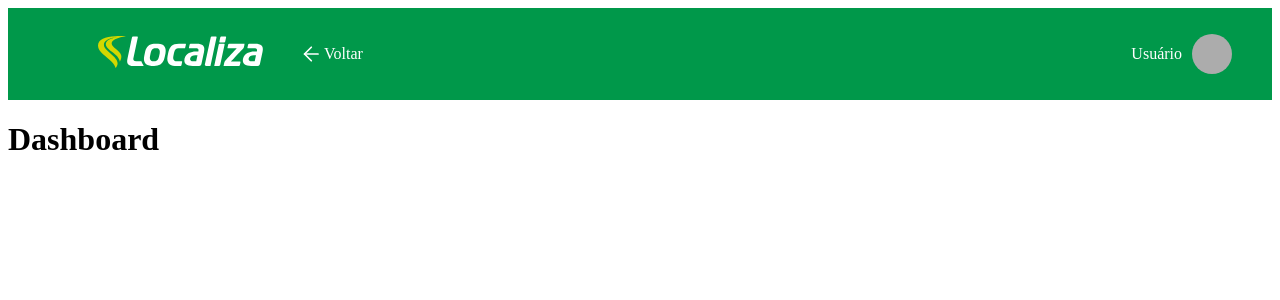
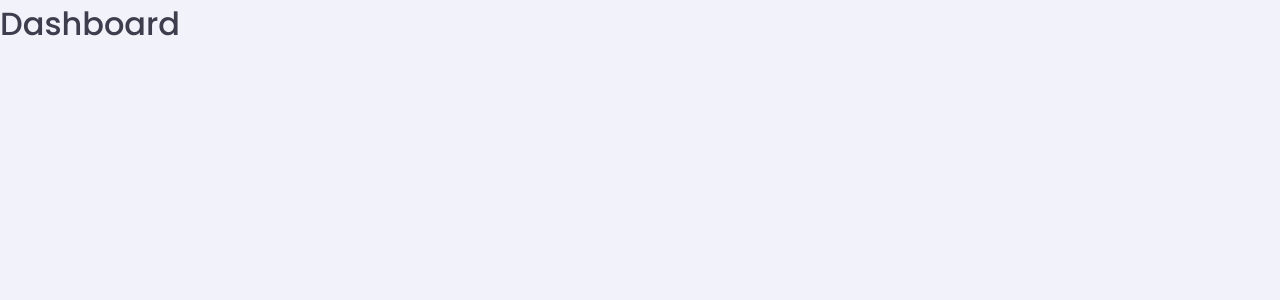
Before and after one commit to gtvilela/projeto-localiza-g5, a Next.js app: page / in a window 1280 px wide. Shown: the top 300 px of the page. Built offline with nearby package versions, Linux system fonts and the light colour scheme.

Commit message:
chore: Adicionar SVG page login

```diff
--- a/pages/index.tsx
+++ /dev/null
@@ -1,12 +0,0 @@
-
-import React from "react";
-import Header from "../src/components/Header/Header";
-
-export default function Home() {
-  return (
-    <div>
-      <Header hidden={false}/>
-      <h1>Dashboard</h1>
-    </div>
-  );
-}
--- a/src/pages/sessions.tsx
+++ b/src/pages/sessions.tsx
@@ -25,7 +25,7 @@ const Sessions: FC = () => {
       <Content>
         <ContainerImage>
           <Image
-            src="/images/logo-green.svg"
+            src="/assets/logo-green.svg"
             alt="Logo SJCC"
             width={268}
             height={52}
```
Also changed, not shown: public/assets/logo-green.svg (added).
